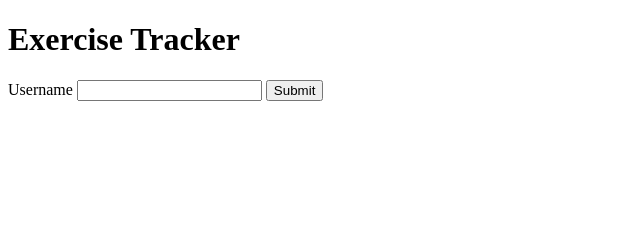
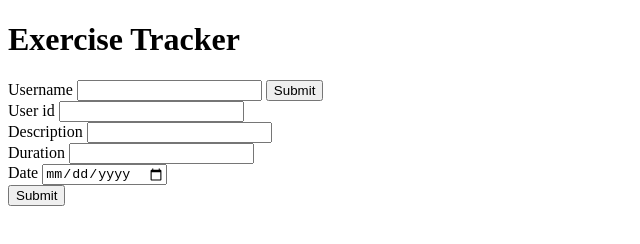
Before and after one commit to ElitistNoob/fcc-exercise-tracker, a website: page views/index.html in a window 1280 px wide. Shown: the whole page, without its empty margins (0-640 px from the left). Drawn offline with Linux system fonts and the light colour scheme.

Commit message:
added 2nd form for post exercises

```diff
--- a/views/index.html
+++ b/views/index.html
@@ -15,6 +15,33 @@
       <input required id='username' name='username' type='text' >
       <button type='submit'>Submit</button>
     </form>
+    <form id='exerciseSubmit' method='POST'>
+      <div>
+        <label for="_id">User id</label>
+        <input required id='_id' name='_id' type='text'>
+      </div>
+      <div>
+        <label for='description'>Description</label>
+        <input required id='description' name='description' type='text'>
+      </div>
+      <div>
+        <label for='duration'>Duration</label>
+        <input required id='duration' name='duration' type='text'>
+      </div>
+      <div>
+        <label for='date'>Date</label>
+        <input id='date' name='date' type='date'>
+      </div>
+      <button type='submit'>Submit</button>
+    </form>
+    <script>
+     const userId = document.getElementById('_id');
+     const form = document.getElementById('exerciseSubmit');
+
+     form.addEventListener('submit', (event) => {
+        form.action = `/api/${userId.value}/exercises`;
+     });
+    </script>
   </section>
 </main>
 </body>
```
